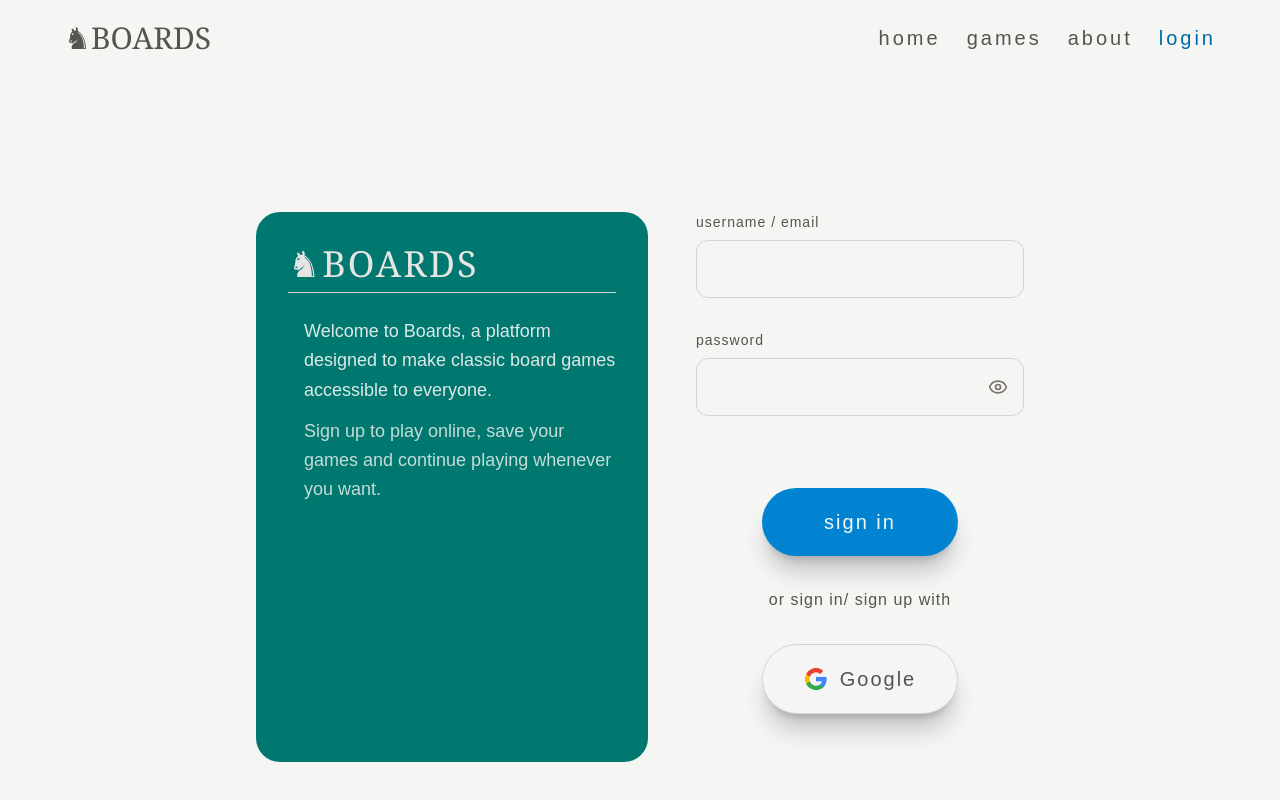
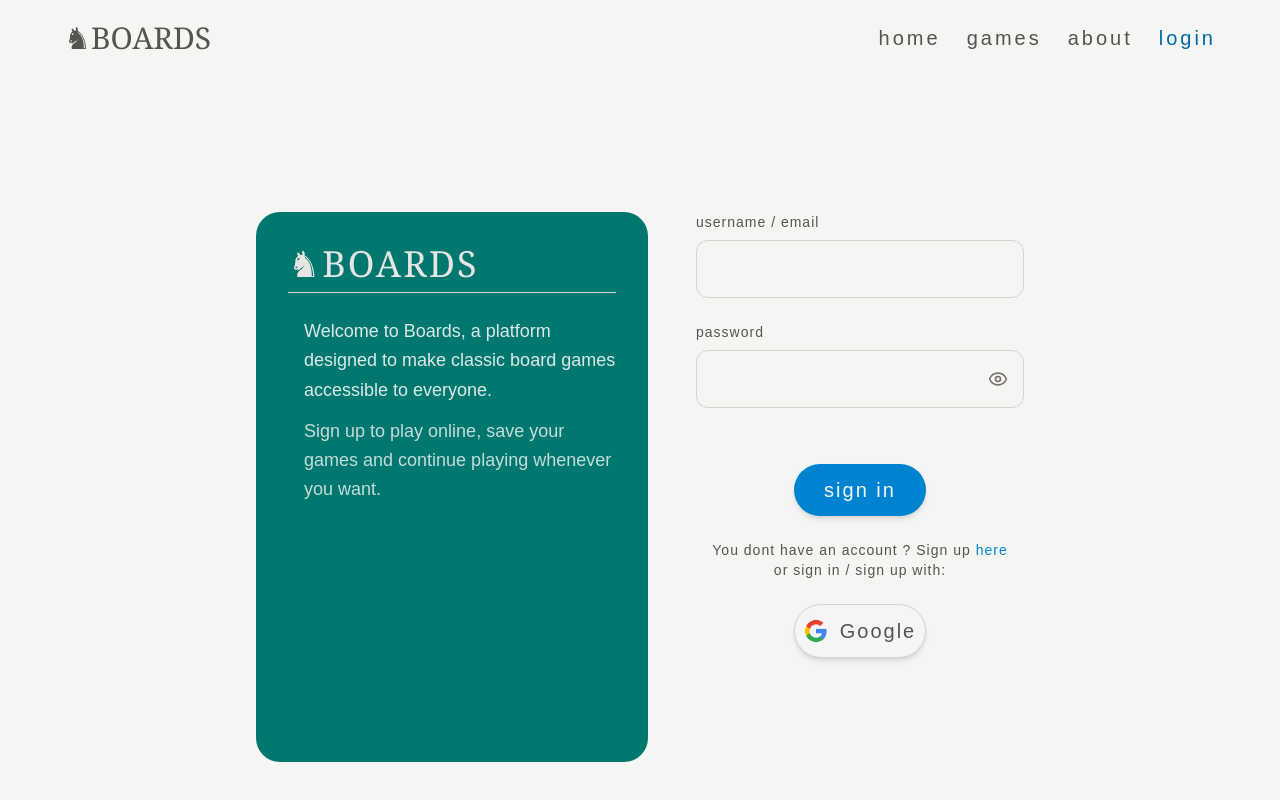
Before and after one commit to delgadociteriowa/boards-mint, a Next.js app: page /login in a window 1280 px wide. Shown: the top 800 px of the page. Built offline with nearby package versions, Linux system fonts and the light colour scheme; no server answers.

Commit message:
feat: sign up message in login

```diff
--- a/src/components/LoginForm.tsx
+++ b/src/components/LoginForm.tsx
@@ -1,90 +1,118 @@
-import { useState } from "react";
-import Spinner from "./Spinner";
-import { useLogin } from "@/app/hooks/useLogin";
-import { Eye, EyeOff } from "lucide-react";
-import GoogleLogo from '@/assets/b-google.png'
-import Image from "next/image";
-import SectionTitle from "./SectionTitle";
+'use client';
+
+import { useLogin } from '@/app/hooks/useLogin';
+import GoogleLogo from '@/assets/b-google.png';
+import { Eye, EyeOff } from 'lucide-react';
+import Image from 'next/image';
+import Link from 'next/link';
+import { useState } from 'react';
+import SectionTitle from './SectionTitle';
+import Spinner from './Spinner';
 
 const LoginForm = () => {
   const [showPassword, setShowPassword] = useState(false);
-  const { dispatch, identifier, password, loading, error, handleLogin, signIn, setIdentifier, setPassword } = useLogin();
+  const {
+    dispatch,
+    identifier,
+    password,
+    loading,
+    error,
+    handleLogin,
+    signIn,
+    setIdentifier,
+    setPassword,
+  } = useLogin();
 
   return (
-     <form onSubmit={handleLogin} className="flex flex-col gap-8 flex-1">
-      <div className="flex flex-col gap-2 md:hidden">
-        <SectionTitle title="login"/>
+    <form onSubmit={handleLogin} className='flex flex-col gap-6 flex-1'>
+      <div className='flex flex-col gap-2 md:hidden'>
+        <SectionTitle title='login' />
       </div>
-      <div className="flex flex-col gap-2">
-        <label className="text-stone-600 tracking-[1px] text-sm">
+      <div className='flex flex-col gap-2'>
+        <label className='text-stone-600 tracking-[1px] text-sm'>
           username / email
         </label>
         <input
-          type="text"
+          type='text'
           required
           maxLength={50}
           value={identifier}
           disabled={loading}
           onChange={(e) => dispatch(setIdentifier(e.target.value))}
-          className="border border-stone-300 rounded-xl py-4 px-4 text-stone-700 focus:outline-none focus:ring-2 focus:ring-sky-500"
+          className='border border-stone-300 rounded-xl py-4 px-4 text-stone-700 focus:outline-none focus:ring-2 focus:ring-sky-500'
         />
       </div>
-      <div className="flex flex-col gap-2">
-        <label className="text-stone-600 tracking-[1px] text-sm">
+      <div className='flex flex-col gap-2'>
+        <label className='text-stone-600 tracking-[1px] text-sm'>
           password
         </label>
-        <div className="relative">
+        <div className='relative'>
           <input
-            type={showPassword ? "text" : "password"}
+            type={showPassword ? 'text' : 'password'}
             required
             maxLength={50}
             value={password}
             disabled={loading}
             onChange={(e) => dispatch(setPassword(e.target.value))}
-            className="w-full border border-stone-300 rounded-xl py-4 px-4 pr-12 text-stone-700 focus:outline-none focus:ring-2 focus:ring-sky-500"
+            className='w-full border border-stone-300 rounded-xl py-4 px-4 pr-12 text-stone-700 focus:outline-none focus:ring-2 focus:ring-sky-500'
           />
           <button
-            type="button"
+            type='button'
             onClick={() => setShowPassword(!showPassword)}
-            className="absolute right-4 top-1/2 -translate-y-1/2 text-stone-500 hover:text-stone-700 cursor-pointer"
+            className='absolute right-4 top-1/2 -translate-y-1/2 text-stone-500 hover:text-stone-700 cursor-pointer'
           >
             {showPassword ? <EyeOff size={20} /> : <Eye size={20} />}
           </button>
         </div>
       </div>
-      <p className={`text-red-500 h-2 text-center transition-opacity duration-6000 ${
-        error ? "opacity-0" : "opacity-100"
-      }`}>{error}</p>
-      {!loading ?
+      <p
+        className={`text-red-500 h-2 text-center transition-opacity duration-6000 ${
+          error ? 'opacity-0' : 'opacity-100'
+        }`}
+      >
+        {error}
+      </p>
+      {!loading ? (
         <>
           <button
-            type="submit"
+            type='submit'
             disabled={loading}
-            className="py-5 rounded-full text-center text-stone-100 text-xl tracking-[2px] shadow-xl/20 w-[60%] mx-auto bg-sky-600 hover:bg-sky-500 cursor-pointer"
+            className='w-[80%] md:w-[40%] py-3 rounded-full text-center text-stone-100 text-xl tracking-[2px] shadow-md mx-auto bg-sky-600 hover:bg-sky-500 cursor-pointer'
           >
             sign in
           </button>
-          <span className="text-stone-600 tracking-[1px] text-center">or sign in/ sign up with</span>
+
+          <div className='text-stone-600 tracking-[1px] text-center text-sm'>
+            <span className='block'>
+              You dont have an account ? Sign up{' '}
+              <Link href='/signup' className='text-sky-600 hover:text-sky-500'>
+                here
+              </Link>
+            </span>
+            <span className='block'>or sign in / sign up with:</span>
+          </div>
+
           <button
-            type="button"
-            onClick={() => signIn("google", { callbackUrl: "/account" })}
+            type='button'
+            onClick={() => signIn('google', { callbackUrl: '/account' })}
             disabled={loading}
-            className="py-5 rounded-full flex items-center justify-center gap-3 text-center text-stone-600 text-xl tracking-[2px] shadow-xl/20 w-[60%] mx-auto bg-neutral-100 hover:bg-neutral-50 cursor-pointer border-stone-300 border-1"
+            className='w-[80%] md:w-[40%] py-3 rounded-full flex items-center justify-center gap-3 text-center text-stone-600 text-xl tracking-[2px] shadow-md mx-auto bg-neutral-100 hover:bg-neutral-50 cursor-pointer border-stone-300 border-1'
           >
-            {loading ?
-              "loading..."
-            :
-            (<>
-              <Image src={GoogleLogo} alt="Google" width={24} height={24} />
-              <span>Google</span>
-            </>)}
+            {loading ? (
+              'loading...'
+            ) : (
+              <>
+                <Image src={GoogleLogo} alt='Google' width={24} height={24} />
+                <span>Google</span>
+              </>
+            )}
           </button>
         </>
-        :
+      ) : (
         <Spinner />
-      }
+      )}
     </form>
-  )
+  );
 };
 
 export default LoginForm;
```
Also changed, not shown: src/app/login/page.tsx (+17 -17 lines).
